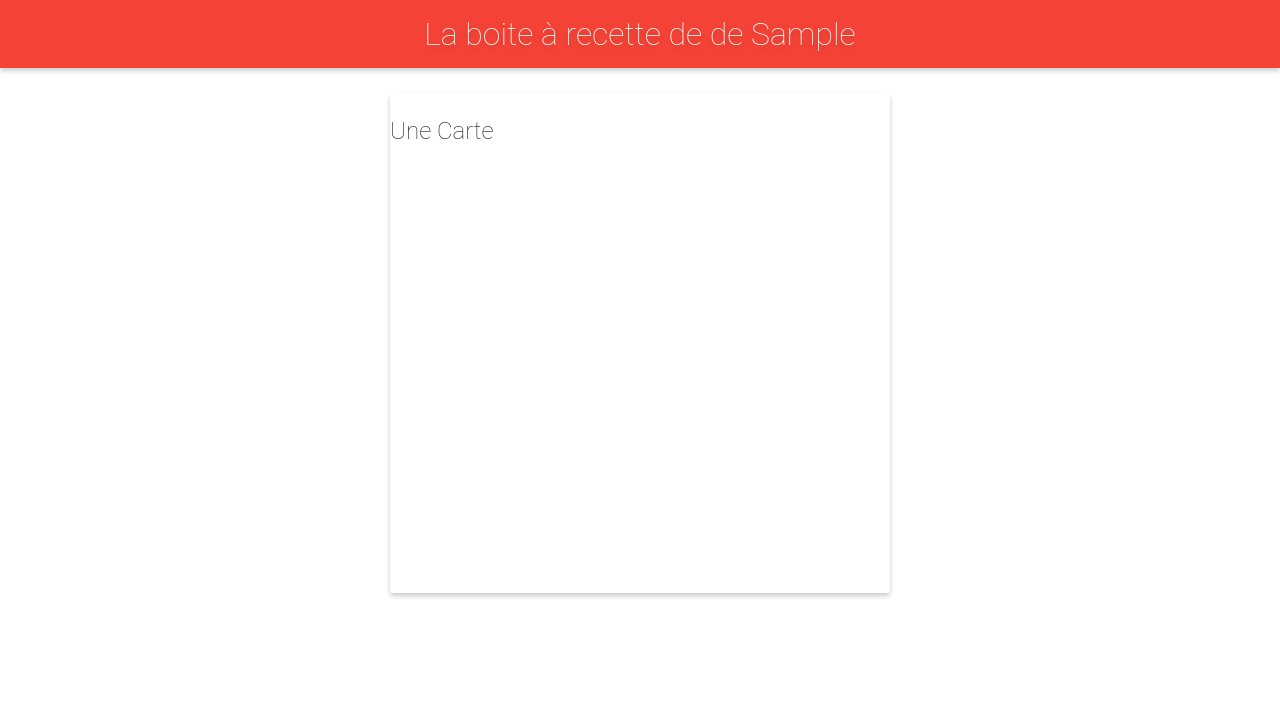
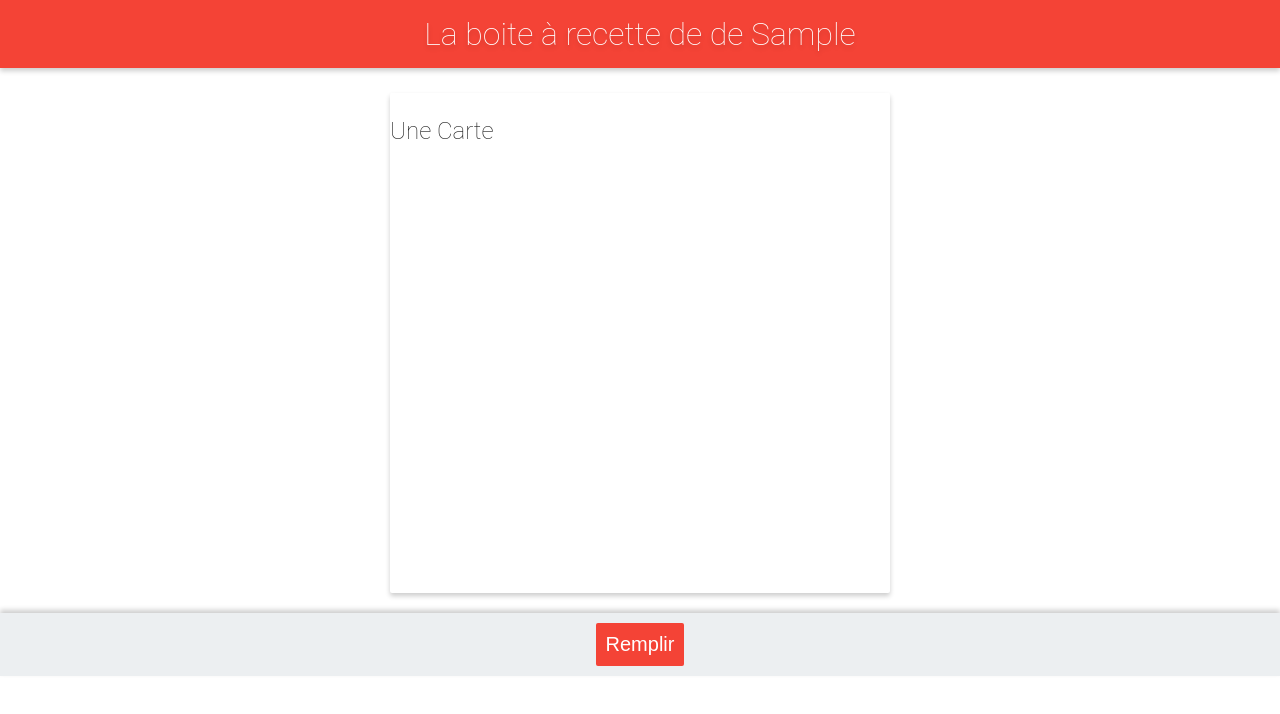
Before and after one commit to HienN87/recettes-app, a React (Create React App) app: page / in a window 1280 px wide. Both pictures are taken after typing "Sample" into the empty fields and a click on the button "GO". Shown: the top 714 px of the page. Built offline with nearby package versions, Linux system fonts and the light colour scheme.

Commit message:
ajout "Admin.js" et init data recettes ds App.js

```diff
--- a/src/App.js
+++ b/src/App.js
@@ -1,11 +1,18 @@
 import React, { Component } from 'react'
 // CSS
 import './App.css'
+import Admin from './components/Admin'
 import Header from './components/Header'
+import recettes from './recettes'
 
 class App extends Component {
   state = {
-    pseudo: this.props.match.params.pseudo
+    pseudo: this.props.match.params.pseudo,
+    recettes: {}
+  }
+
+  chargerExemple = () => {
+    this.setState({ recettes })
   }
 
   render() {
@@ -18,6 +25,8 @@ class App extends Component {
             <h2>Une Carte</h2>
           </div>
         </div>
+
+        <Admin chargerExemple={this.chargerExemple} />
       </div>
     )
   }
--- /dev/null
+++ b/src/components/Admin.js
@@ -0,0 +1,15 @@
+import React, { Component } from 'react';
+
+class Admin extends Component {
+  render() {
+    return (
+      <div>
+        <footer>
+          <button onClick={this.props.chargerExemple}>Remplir</button>
+        </footer>
+      </div>
+    );
+  }
+}
+
+export default Admin;
```
